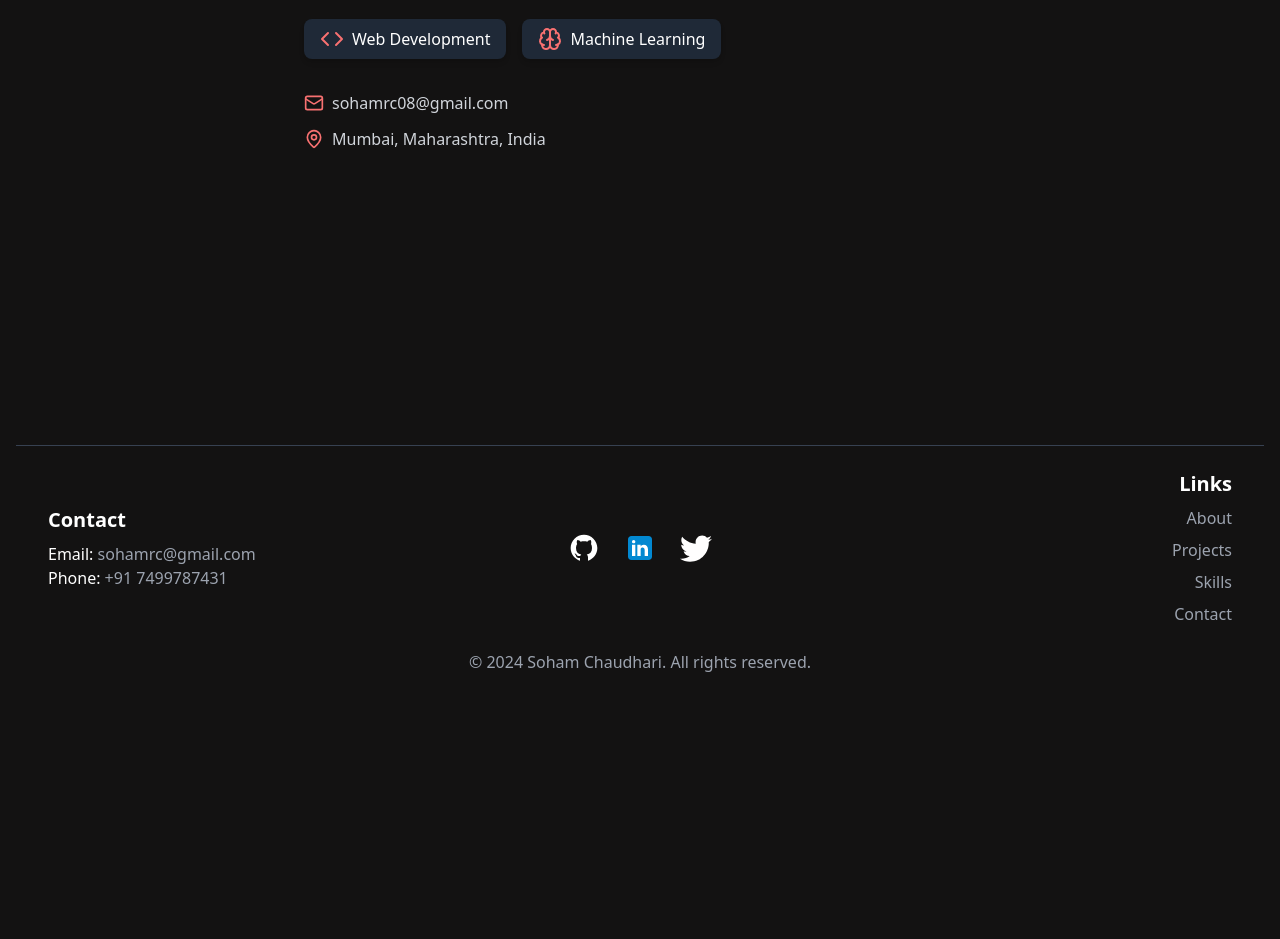
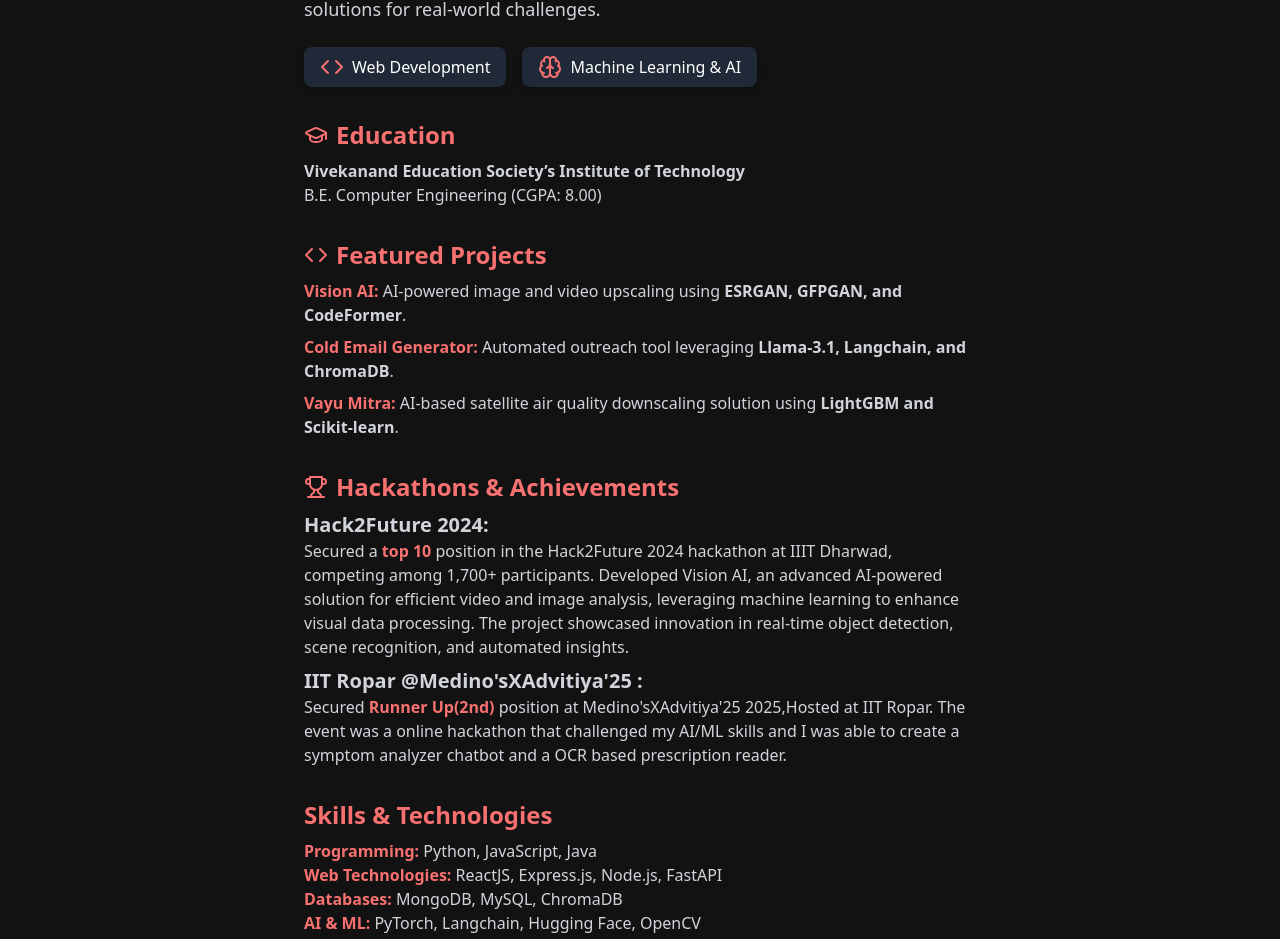
Before and after one commit to SohamChaudhari2004/Portfolio, a React (Vite) app: page /aboutme in a window 1280 px wide. Shown: the part 379-1318 px from the top of the page. Before the commit the page ends 1077 px from the top, so only its background shows below. Built offline with nearby package versions, Linux system fonts and the light colour scheme.

Commit message:
achievements section improved

```diff
--- a/src/components/About.jsx
+++ b/src/components/About.jsx
@@ -1,12 +1,13 @@
 import React from "react";
 import { motion } from "framer-motion";
-import { Mail, MapPin, Code, Brain } from "lucide-react";
+import { Mail, MapPin, Code, Brain, GraduationCap, Trophy } from "lucide-react";
 import profilePic from "../assets/profile.png"; // Replace with your profile image
 
 const AboutMe = () => {
   return (
     <div className="container mx-auto px-6 md:px-12 py-16 flex flex-col md:flex-row items-center justify-center space-y-10 md:space-y-0 md:space-x-16">
       {/* Profile Picture */}
+      {/* Uncomment if you want to display a profile image */}
       {/* <motion.div
         initial={{ opacity: 0, scale: 0.8 }}
         animate={{ opacity: 1, scale: 1 }}
@@ -33,10 +34,16 @@ const AboutMe = () => {
 
         <div className="space-y-4 text-lg text-gray-300">
           <p>
-            Hi, I'm <span className="text-red-400 font-semibold">Soham Chaudhari</span>, a dedicated <span className="font-semibold">B.E. Computer Engineering</span> student with a passion for <span className="text-red-400">web development</span> and <span className="text-red-400">machine learning</span>.
+            Hi, I'm <span className="text-red-400 font-semibold">Soham Chaudhari</span>, a dedicated
+            <span className="font-semibold"> B.E. Computer Engineering</span> student with expertise in
+            <span className="text-red-400"> web development</span>, <span className="text-red-400">machine learning</span>,
+            and <span className="text-red-400">AI applications</span>.
           </p>
           <p>
-            I specialize in building dynamic applications using <span className="font-semibold">MERN stack</span> and exploring the power of <span className="font-semibold">Generative AI</span>. My goal is to bridge creativity and technology to solve real-world problems.
+            I specialize in developing dynamic full-stack applications using the <span className="font-semibold">MERN stack</span>
+            and integrating AI solutions with <span className="font-semibold">Langchain</span>, <span className="font-semibold">PyTorch</span>,
+            and <span className="font-semibold">Transformers</span>. My goal is to bridge creativity and technology to build
+            impactful solutions for real-world challenges.
           </p>
         </div>
 
@@ -44,20 +51,80 @@ const AboutMe = () => {
         <div className="flex flex-wrap justify-center md:justify-start gap-4 mt-6">
           <div className="flex items-center bg-gray-800 px-4 py-2 rounded-lg shadow-md">
             <Code className="w-6 h-6 text-red-400 mr-2" />
-            <span className="text-white">Web Development
-            </span>
+            <span className="text-white">Web Development</span>
           </div>
           <div className="flex items-center bg-gray-800 px-4 py-2 rounded-lg shadow-md">
             <Brain className="w-6 h-6 text-red-400 mr-2" />
-            <span className="text-white">Machine Learning</span>
+            <span className="text-white">Machine Learning & AI</span>
           </div>
+        </div>
+
+        {/* Education */}
+        <div className="mt-8">
+          <h3 className="text-2xl font-semibold text-red-400 flex items-center">
+            <GraduationCap className="w-6 h-6 mr-2" /> Education
+          </h3>
+          <p className="text-gray-300 mt-2">
+            <span className="font-semibold">Vivekanand Education Society’s Institute of Technology</span>
+            <br /> B.E. Computer Engineering (CGPA: 8.00)
+          </p>
+        </div>
+
+        {/* Featured Projects */}
+        <div className="mt-8">
+          <h3 className="text-2xl font-semibold text-red-400 flex items-center">
+            <Code className="w-6 h-6 mr-2" /> Featured Projects
+          </h3>
+          <ul className="text-gray-300 mt-2 space-y-2">
+            <li>
+              <span className="font-semibold text-red-400">Vision AI:</span> AI-powered image and video
+              upscaling using <span className="font-semibold">ESRGAN, GFPGAN, and CodeFormer</span>.
+            </li>
+            <li>
+              <span className="font-semibold text-red-400">Cold Email Generator:</span> Automated outreach
+              tool leveraging <span className="font-semibold">Llama-3.1, Langchain, and ChromaDB</span>.
+            </li>
+            <li>
+              <span className="font-semibold text-red-400">Vayu Mitra:</span> AI-based satellite air quality
+              downscaling solution using <span className="font-semibold">LightGBM and Scikit-learn</span>.
+            </li>
+          </ul>
+        </div>
+
+        {/* Hackathon Achievements */}
+        <div className="mt-8">
+          <h3 className="text-2xl font-semibold text-red-400 flex items-center">
+            <Trophy className="w-6 h-6 mr-2" /> Hackathons & Achievements
+          </h3>
+
+          <p className="text-gray-300 mt-2">
+            <span className="font-bold text-xl">Hack2Future 2024:
+              <br />
+              </span> Secured a <span className="text-red-400 font-bold">top 10</span>  position in the Hack2Future 2024 hackathon at IIIT Dharwad, competing among 1,700+ participants. Developed Vision AI, an advanced AI-powered solution for efficient video and image analysis, leveraging machine learning to enhance visual data processing. The project showcased innovation in real-time object detection, scene recognition, and automated insights.
+          </p>
+          <p className="text-gray-300 mt-2">
+            <span className="font-bold text-xl">IIT Ropar @Medino'sXAdvitiya'25 :
+              <br />
+              </span> Secured <span className="text-red-400 font-bold">Runner Up(2nd)</span> position at Medino'sXAdvitiya'25 2025,Hosted at IIT Ropar. The event was a online hackathon that challenged my AI/ML skills and I was able to create a symptom analyzer chatbot and a OCR based prescription reader.
+          </p>
+        </div>
+
+        {/* Skills & Technologies */}
+        <div className="mt-8">
+          <h3 className="text-2xl font-semibold text-red-400">Skills & Technologies</h3>
+          <p className="text-gray-300 mt-2">
+            <span className="font-semibold text-red-400">Programming:</span> Python, JavaScript, Java <br />
+            <span className="font-semibold text-red-400">Web Technologies:</span> ReactJS, Express.js, Node.js, FastAPI <br />
+            <span className="font-semibold text-red-400">Databases:</span> MongoDB, MySQL, ChromaDB <br />
+            <span className="font-semibold text-red-400">AI & ML:</span> PyTorch, Langchain, Hugging Face, OpenCV <br />
+            <span className="font-semibold text-red-400">Tools:</span> Git, Postman, Docker, Firebase
+          </p>
         </div>
 
         {/* Contact Info */}
         <div className="mt-8 space-y-3 text-gray-300">
           <div className="flex items-center justify-center md:justify-start">
-            <Mail className="w-5 h-5 text-red-400 mr-2" />
-            sohamrc08@gmail.com
+            <Mail className="w-5 h-5 text-red-400 mr-2" /> sohamrc08@email.com
           </div>
           <div className="flex items-center justify-center md:justify-start">
             <MapPin className="w-5 h-5 text-red-400 mr-2" /> Mumbai, Maharashtra, India
--- a/src/components/Achievements.jsx
+++ b/src/components/Achievements.jsx
@@ -9,16 +9,15 @@ const achievementsData = [
     id: 1,
     title: "Top 10 @Hack2Future",
     description:
-      "Achieved top 10 position in Hack2Future hackathon at IIIT Dharwad amongst more than 1700 participants.",
+      "Secured a top 10 position in the Hack2Future 2024 hackathon at IIIT Dharwad, competing among 1,700+ participants. Developed Vision AI, an advanced AI-powered solution for efficient video and image analysis, leveraging machine learning to enhance visual data processing. The project showcased innovation in real-time object detection, scene recognition, and automated insights.",
     backgroundImage: Hack2Futbg,
   },
-  // {
-  //   id: 2,
-  //   title: "Finalist @TechSprint",
-  //   description:
-  //     "Secured a finalist position at TechSprint 2024, competing against 2000+ participants in AI-based challenges.",
-  //   backgroundImage: Hack2Futbg,
-  // },
+  {
+    id: 2,
+    title: "2nd Position IIT Ropar @Medino'sXAdvitiya'25",
+    description: "Secured Runner Up(2nd) position at Medino'sXAdvitiya'25 2025,Hosted at IIT Ropar. The event was a online hackathon that challenged my AI/ML skills and I was able to create a symptom analyzer chatbot and a OCR based prescription reader. ",
+    backgroundImage: "",
+  },
 ];
 
 const Achievements = () => {
@@ -79,7 +78,7 @@ const Achievements = () => {
                     backgroundImage: `url(${achievementsData[currentIndex].backgroundImage})`,
                   }}
                 />
-                <div className="relative ml-20 mt-60 z-10 w-full flex items-center justify-center sm:justify-start">
+                <div className="relative ml-20 mb-20 mt-60 z-10 w-full flex items-center justify-center sm:justify-start">
                   <div className="max-w-lg bg-black/50 p-6 rounded-lg mx-4">
                     <motion.h2
                       initial={{ y: -20, opacity: 0 }}
```
